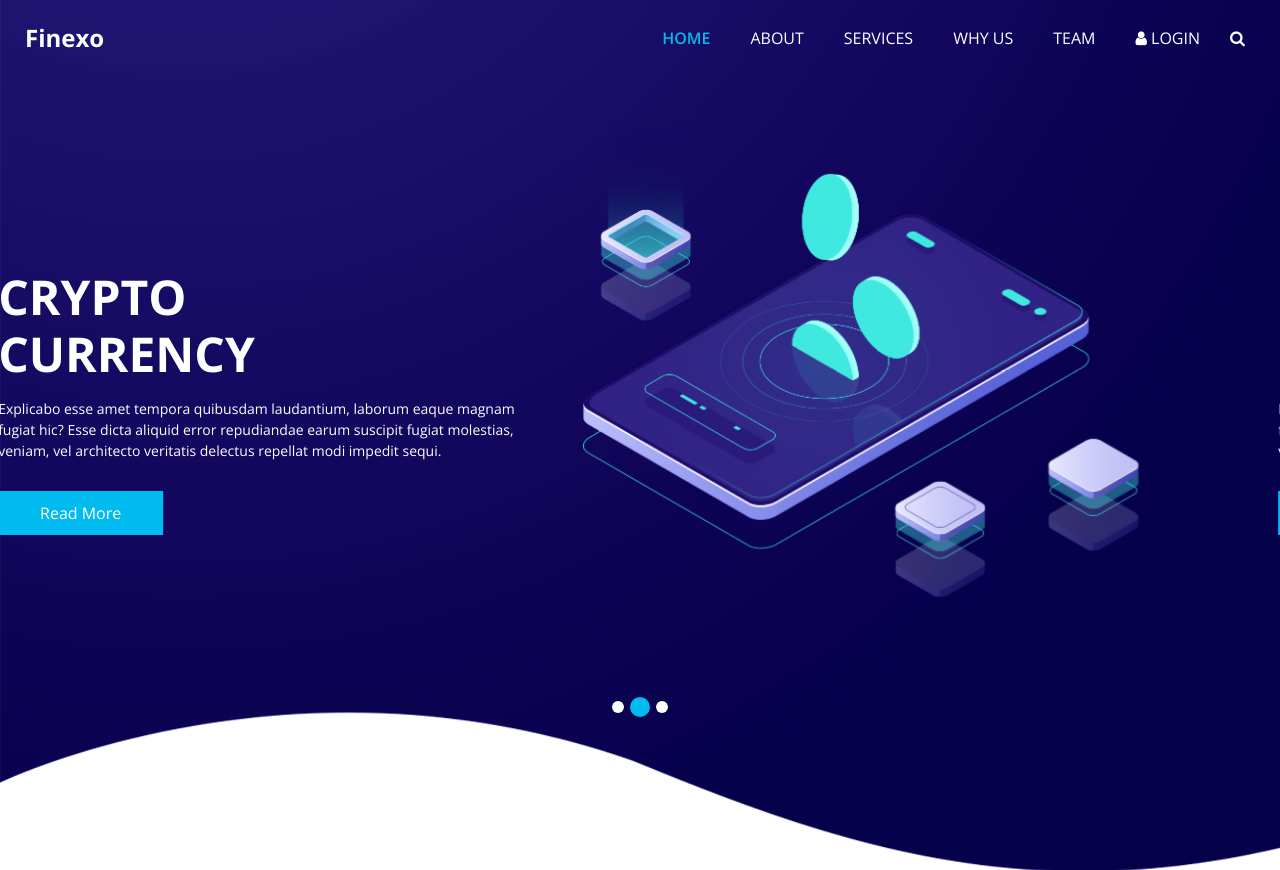
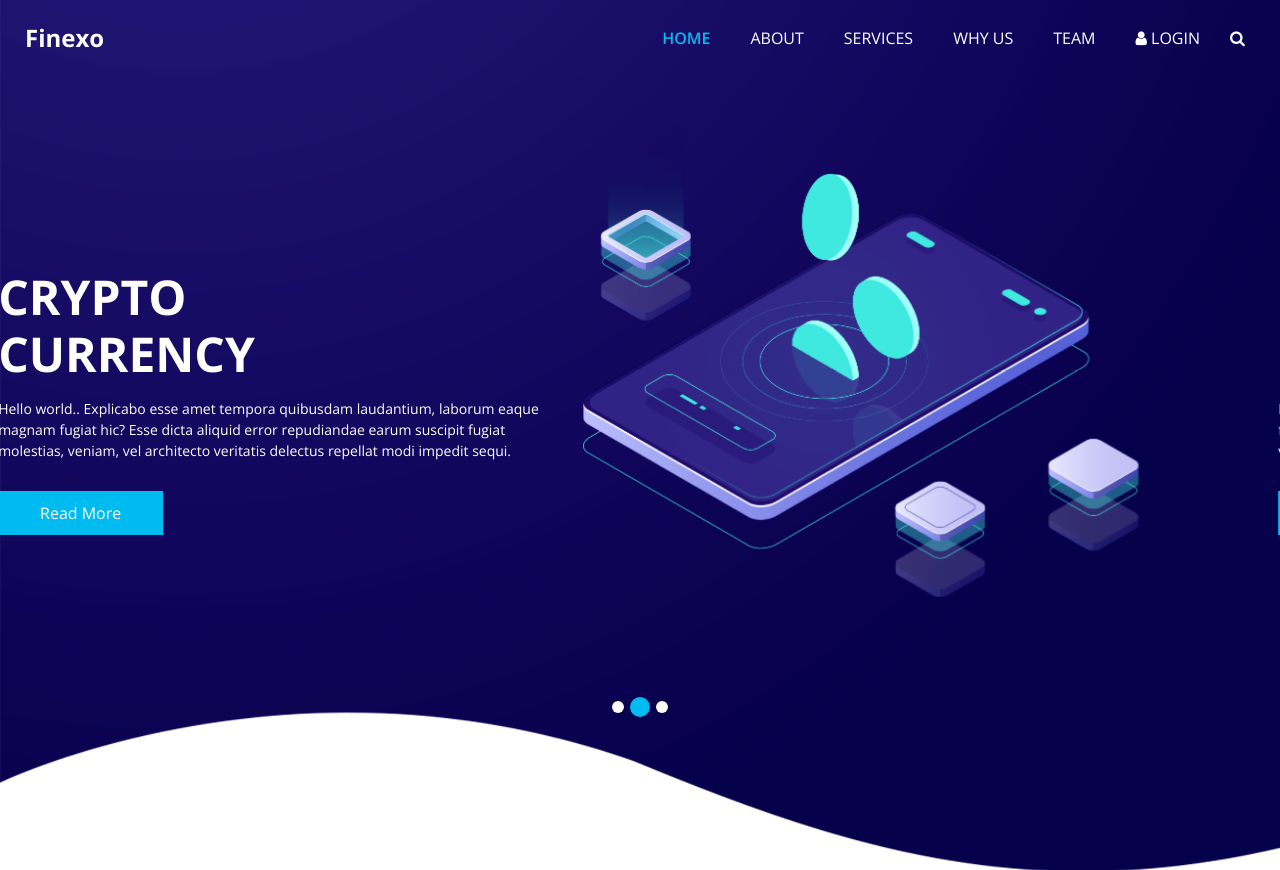
Before and after one commit to chrismoeketsi/chrismoeketsi.github.io, a plain HTML site: page index.html in a window 1280 px wide. Shown: the top 870 px of the page. Drawn offline with nearby package versions, Linux system fonts and the light colour scheme; some packages are replaced by stand-ins of ours.

Commit message:
hello world

```diff
--- a/index.html
+++ b/index.html
@@ -103,7 +103,7 @@
                       Currency
                     </h1>
                     <p>
-                      Explicabo esse amet tempora quibusdam laudantium, laborum eaque magnam fugiat hic? Esse dicta aliquid error repudiandae earum suscipit fugiat molestias, veniam, vel architecto veritatis delectus repellat modi impedit sequi.
+                      Hello world.. Explicabo esse amet tempora quibusdam laudantium, laborum eaque magnam fugiat hic? Esse dicta aliquid error repudiandae earum suscipit fugiat molestias, veniam, vel architecto veritatis delectus repellat modi impedit sequi.
                     </p>
                     <div class="btn-box">
                       <a href="" class="btn1">
```
